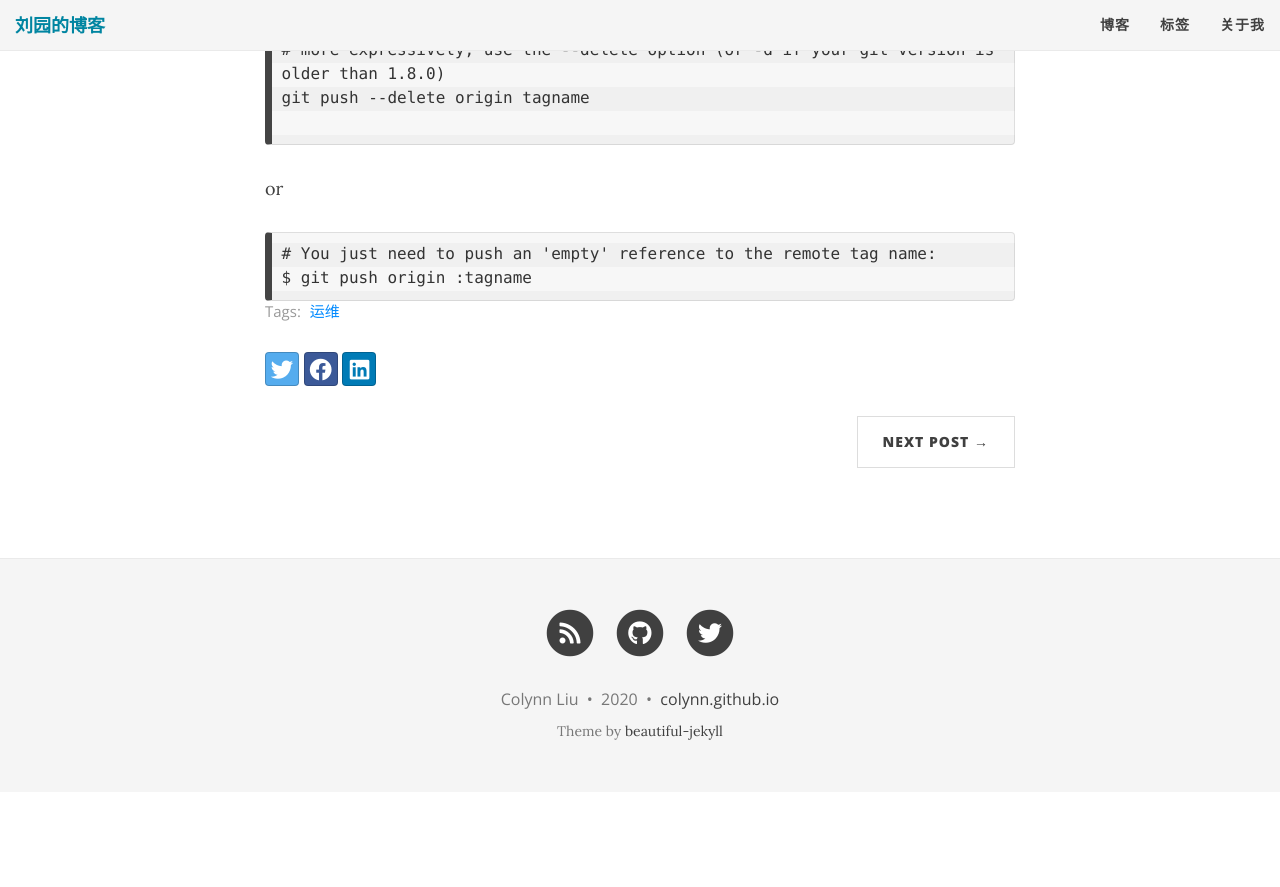
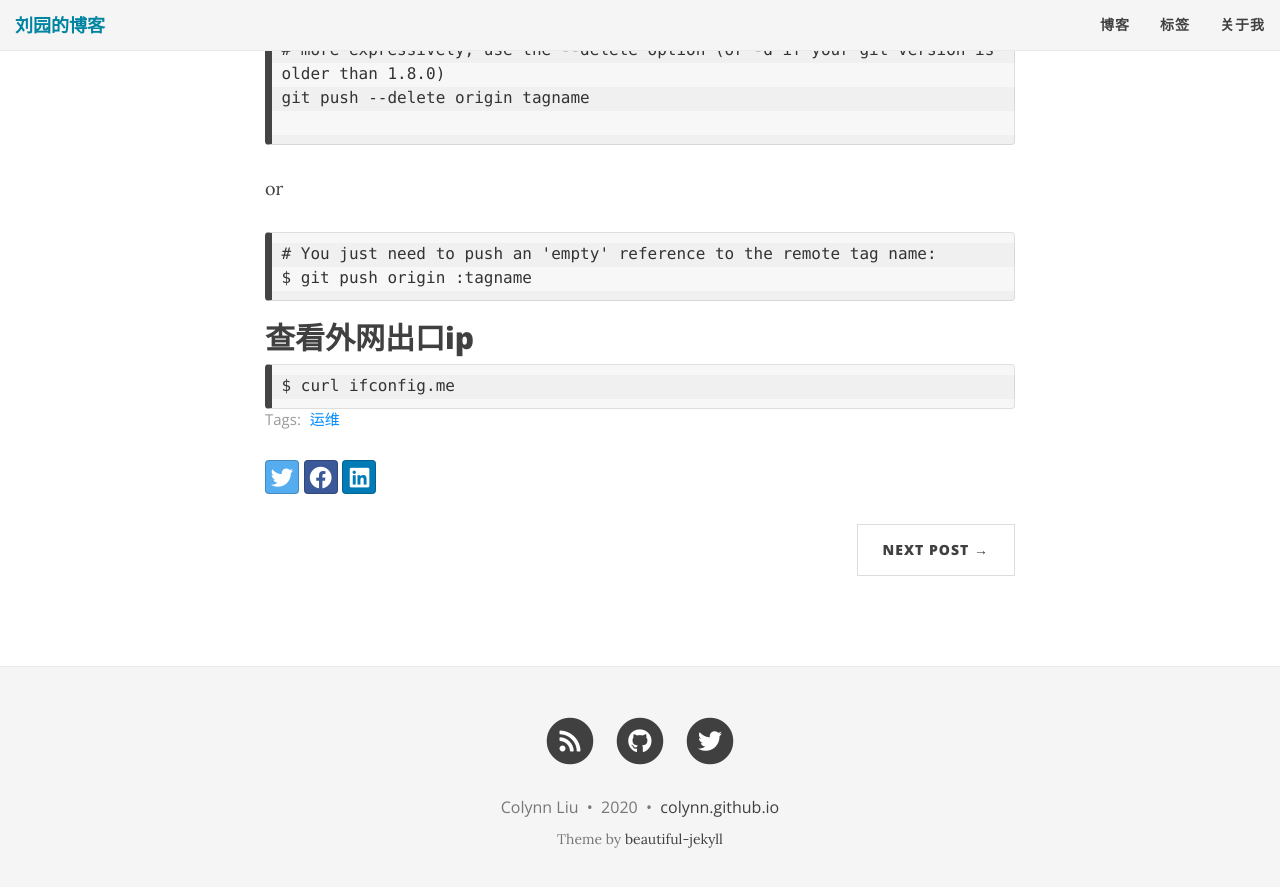
Before and after one commit to colynn/colynn.github.io, a Jekyll site: the page built from _posts/2019-01-01-ops-notes.md, in a window 1280 px wide and 900 px high, scrolled down 859 px. Shown: the top 887 px of the window. Built offline with Jekyll 4.4.1, drawn with Linux system fonts in a browser that asks for light colours; nearby versions of some CDN libraries; comment, search, counter and statistics services are not loaded; before the commit the page ends 1651 px from its top, so only the background shows below that.

Commit message:
addd  ifconfig.me

````diff
--- a/_posts/2019-01-01-ops-notes.md
+++ b/_posts/2019-01-01-ops-notes.md
@@ -53,3 +53,9 @@ or
 # You just need to push an 'empty' reference to the remote tag name:
 $ git push origin :tagname
 ```
+
+## 查看外网出口ip
+
+```
+$ curl ifconfig.me
+```
````
